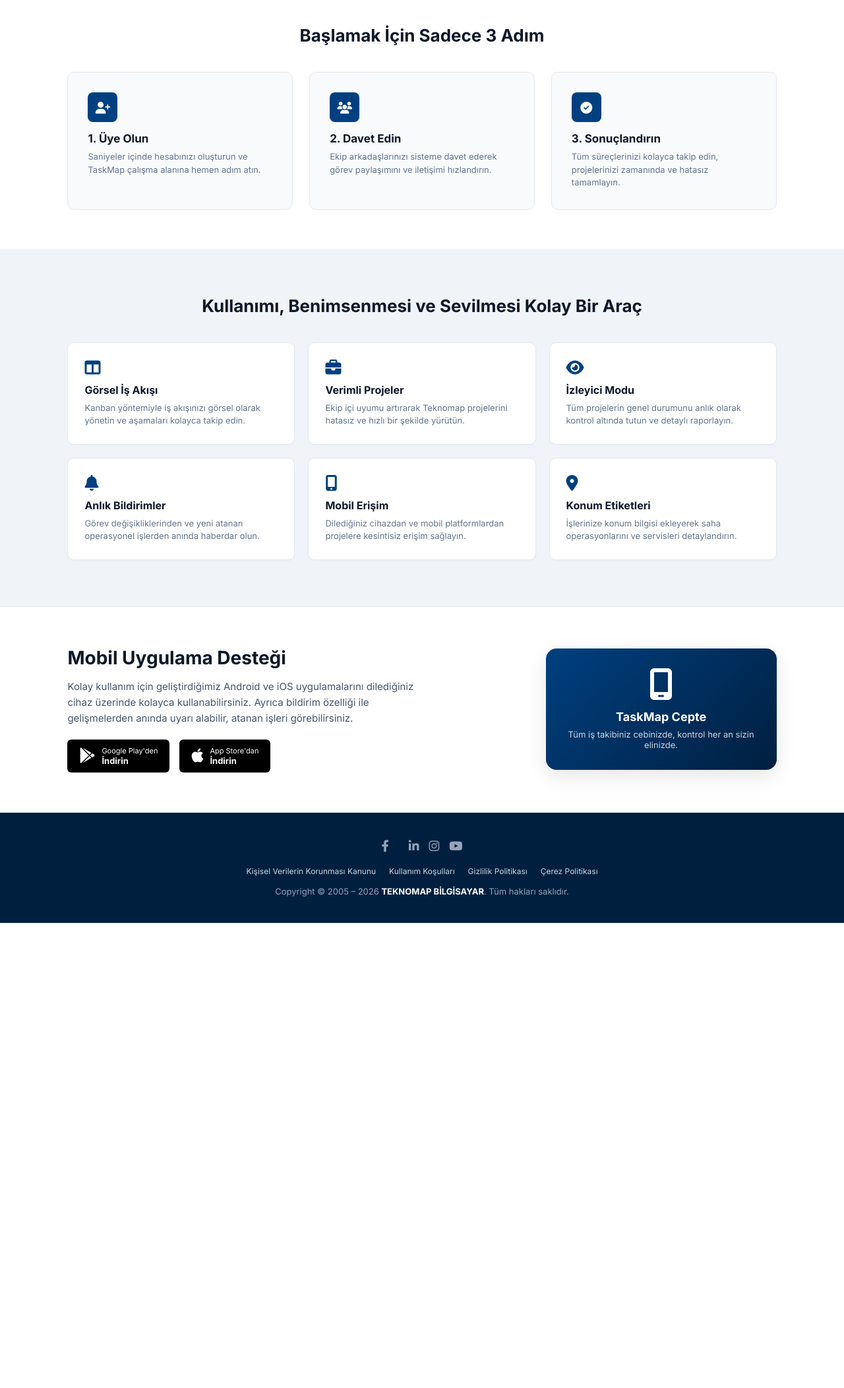
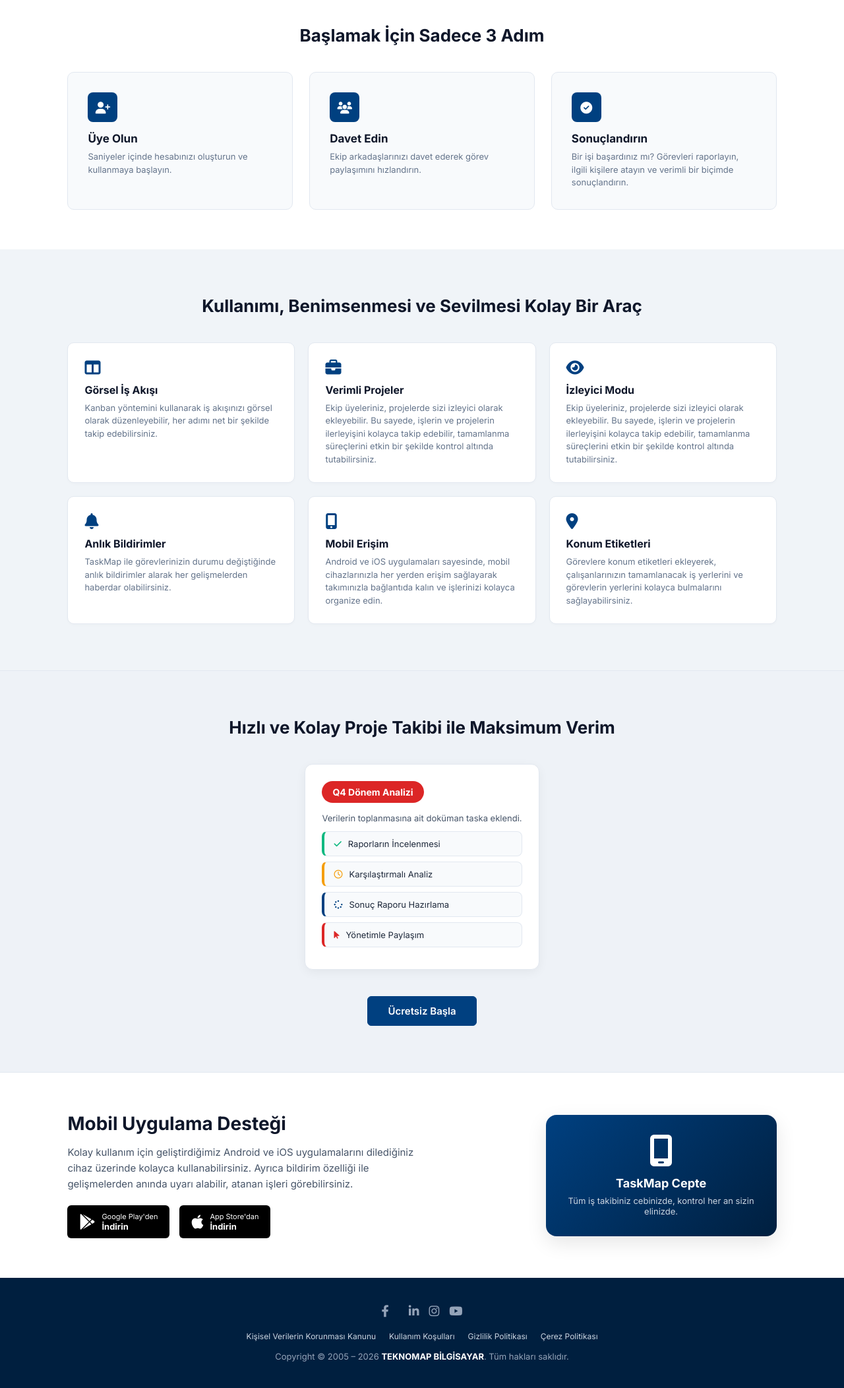
Before and after one commit to miran4726/taskmap, a Flask app: page / in a window 1280 px wide. Shown: the part 444-2548 px from the top of the page at 66% size. Before the commit the page ends 1843 px from the top, so only its background shows below. Run offline with Flask 3, Linux system fonts and the light colour scheme.

Commit message:
Update index.html

```diff
--- a/templates/index.html
+++ b/templates/index.html
@@ -45,12 +45,12 @@
         .steps-section { padding: 60px 8%; text-align: center; background: #ffffff; }
         .steps-section h2 { font-size: 26px; color: #0f172a; margin-bottom: 40px; }
         .steps-grid { display: grid; grid-template-columns: repeat(3, 1fr); gap: 25px; text-align: left; }
-        .step-box { background: #f8fafc; padding: 30px; border-radius: 10px; border: 1px solid #e2e8f0; position: relative; }
+        .step-box { background: #f8fafc; padding: 30px; border-radius: 10px; border: 1px solid #e2e8f0; }
         .step-icon { width: 45px; height: 45px; background: #004080; color: #fff; border-radius: 8px; display: flex; align-items: center; justify-content: center; font-size: 18px; margin-bottom: 15px; }
         .step-box h3 { font-size: 17px; color: #0f172a; margin-bottom: 8px; }
         .step-box p { font-size: 13px; color: #64748b; line-height: 1.5; }
 
-        /* Kapsamlı Özellikler Grid Bölümü */
+        /* Özellikler Grid Bölümü (Gelen Görseldeki Tam Metinlerle) */
         .features-section { padding: 70px 8%; background: #f0f4f8; text-align: center; }
         .features-section h2 { font-size: 26px; color: #0f172a; margin-bottom: 40px; }
         .feature-grid { display: grid; grid-template-columns: repeat(3, 1fr); gap: 20px; text-align: left; }
@@ -59,13 +59,20 @@
         .feature-card h4 { font-size: 16px; color: #0f172a; margin-bottom: 8px; }
         .feature-card p { font-size: 13px; color: #64748b; line-height: 1.5; }
 
-        /* Mobil Uygulama Tanıtım Alanı (Ekran Görüntüsündeki Gibi) */
-        .mobile-banner { padding: 60px 8%; background: #ffffff; display: flex; align-items: center; justify-content: space-between; gap: 40px; border-top: 1px solid #e2e8f0; border-bottom: 1px solid #e2e8f0; }
+        /* Yeni Eklenen: Hızlı ve Kolay Proje Takibi Bölümü */
+        .efficiency-section { padding: 70px 8%; background: #eef2f7; text-align: center; border-top: 1px solid #e2e8f0; border-bottom: 1px solid #e2e8f0; }
+        .efficiency-section h2 { font-size: 26px; color: #0f172a; margin-bottom: 40px; }
+        .efficiency-showcase { display: flex; justify-content: center; align-items: center; gap: 30px; flex-wrap: wrap; margin-bottom: 40px; }
+        .analiz-badge { background: #dc2626; color: #fff; padding: 8px 16px; border-radius: 20px; font-weight: bold; font-size: 14px; display: inline-block; margin-bottom: 15px; }
+        .chat-bubble-container { background: #fff; padding: 25px; border-radius: 12px; box-shadow: 0 4px 15px rgba(0,0,0,0.05); max-width: 500px; text-align: left; border: 1px solid #e2e8f0; }
+        .bubble-item { background: #f8fafc; padding: 10px 14px; border-radius: 8px; margin-bottom: 8px; font-size: 13px; border: 1px solid #e2e8f0; display: flex; align-items: center; gap: 10px; }
+
+        /* Mobil Uygulama Desteği Alanı */
+        .mobile-banner { padding: 60px 8%; background: #ffffff; display: flex; align-items: center; justify-content: space-between; gap: 40px; }
         .mobile-content { max-width: 550px; }
         .mobile-content h2 { font-size: 28px; color: #0f172a; margin-bottom: 15px; }
         .mobile-content p { font-size: 15px; color: #475569; line-height: 1.6; margin-bottom: 20px; }
         .store-badges { display: flex; gap: 15px; }
-        .store-badges img { height: 40px; object-fit: contain; cursor: pointer; }
         .mobile-image-mockup { background: linear-gradient(135deg, #004080 0%, #001f3f 100%); padding: 30px; border-radius: 16px; color: #fff; text-align: center; width: 350px; box-shadow: 0 10px 30px rgba(0,0,0,0.1); }
 
         /* Footer */
@@ -131,57 +138,82 @@
         <div class="steps-grid">
             <div class="step-box">
                 <div class="step-icon"><i class="fa-solid fa-user-plus"></i></div>
-                <h3>1. Üye Olun</h3>
-                <p>Saniyeler içinde hesabınızı oluşturun ve TaskMap çalışma alanına hemen adım atın.</p>
+                <h3>Üye Olun</h3>
+                <p>Saniyeler içinde hesabınızı oluşturun ve kullanmaya başlayın.</p>
             </div>
             <div class="step-box">
                 <div class="step-icon"><i class="fa-solid fa-users"></i></div>
-                <h3>2. Davet Edin</h3>
-                <p>Ekip arkadaşlarınızı sisteme davet ederek görev paylaşımını ve iletişimi hızlandırın.</p>
+                <h3>Davet Edin</h3>
+                <p>Ekip arkadaşlarınızı davet ederek görev paylaşımını hızlandırın.</p>
             </div>
             <div class="step-box">
                 <div class="step-icon"><i class="fa-solid fa-circle-check"></i></div>
-                <h3>3. Sonuçlandırın</h3>
-                <p>Tüm süreçlerinizi kolayca takip edin, projelerinizi zamanında ve hatasız tamamlayın.</p>
+                <h3>Sonuçlandırın</h3>
+                <p>Bir işi başardınız mı? Görevleri raporlayın, ilgili kişilere atayın ve verimli bir biçimde sonuçlandırın.</p>
             </div>
         </div>
     </section>
 
-    <!-- Özellikler Izgarası -->
+    <!-- Özellikler Izgarası (Gelen Görseldeki Metinler) -->
     <section class="features-section" id="features">
         <h2>Kullanımı, Benimsenmesi ve Sevilmesi Kolay Bir Araç</h2>
         <div class="feature-grid">
             <div class="feature-card">
                 <i class="fa-solid fa-columns"></i>
                 <h4>Görsel İş Akışı</h4>
-                <p>Kanban yöntemiyle iş akışınızı görsel olarak yönetin ve aşamaları kolayca takip edin.</p>
+                <p>Kanban yöntemini kullanarak iş akışınızı görsel olarak düzenleyebilir, her adımı net bir şekilde takip edebilirsiniz.</p>
             </div>
             <div class="feature-card">
                 <i class="fa-solid fa-briefcase"></i>
                 <h4>Verimli Projeler</h4>
-                <p>Ekip içi uyumu artırarak Teknomap projelerini hatasız ve hızlı bir şekilde yürütün.</p>
+                <p>Ekip üyeleriniz, projelerde sizi izleyici olarak ekleyebilir. Bu sayede, işlerin ve projelerin ilerleyişini kolayca takip edebilir, tamamlanma süreçlerini etkin bir şekilde kontrol altında tutabilirsiniz.</p>
             </div>
             <div class="feature-card">
                 <i class="fa-solid fa-eye"></i>
                 <h4>İzleyici Modu</h4>
-                <p>Tüm projelerin genel durumunu anlık olarak kontrol altında tutun ve detaylı raporlayın.</p>
+                <p>Ekip üyeleriniz, projelerde sizi izleyici olarak ekleyebilir. Bu sayede, işlerin ve projelerin ilerleyişini kolayca takip edebilir, tamamlanma süreçlerini etkin bir şekilde kontrol altında tutabilirsiniz.</p>
             </div>
             <div class="feature-card">
                 <i class="fa-solid fa-bell"></i>
                 <h4>Anlık Bildirimler</h4>
-                <p>Görev değişikliklerinden ve yeni atanan operasyonel işlerden anında haberdar olun.</p>
+                <p>TaskMap ile görevlerinizin durumu değiştiğinde anlık bildirimler alarak her gelişmelerden haberdar olabilirsiniz.</p>
             </div>
             <div class="feature-card">
                 <i class="fa-solid fa-mobile-screen-button"></i>
                 <h4>Mobil Erişim</h4>
-                <p>Dilediğiniz cihazdan ve mobil platformlardan projelere kesintisiz erişim sağlayın.</p>
+                <p>Android ve iOS uygulamaları sayesinde, mobil cihazlarınızla her yerden erişim sağlayarak takımınızla bağlantıda kalın ve işlerinizi kolayca organize edin.</p>
             </div>
             <div class="feature-card">
                 <i class="fa-solid fa-location-dot"></i>
                 <h4>Konum Etiketleri</h4>
-                <p>İşlerinize konum bilgisi ekleyerek saha operasyonlarını ve servisleri detaylandırın.</p>
+                <p>Görevlere konum etiketleri ekleyerek, çalışanlarınızın tamamlanacak iş yerlerini ve görevlerin yerlerini kolayca bulmalarını sağlayabilirsiniz.</p>
             </div>
         </div>
+    </section>
+
+    <!-- Yeni Eklenen Bölüm: Hızlı ve Kolay Proje Takibi ile Maksimum Verim -->
+    <section class="efficiency-section">
+        <h2>Hızlı ve Kolay Proje Takibi ile Maksimum Verim</h2>
+        <div class="efficiency-showcase">
+            <div class="chat-bubble-container">
+                <div class="analiz-badge">Q4 Dönem Analizi</div>
+                <p style="font-size: 13px; color: #475569; margin-bottom: 12px;">Verilerin toplanmasına ait doküman taska eklendi.</p>
+
+                <div class="bubble-item" style="border-left: 4px solid #10b981;">
+                    <i class="fa-solid fa-check" style="color: #10b981;"></i> Raporların İncelenmesi
+                </div>
+                <div class="bubble-item" style="border-left: 4px solid #f59e0b;">
+                    <i class="fa-regular fa-clock" style="color: #f59e0b;"></i> Karşılaştırmalı Analiz
+                </div>
+                <div class="bubble-item" style="border-left: 4px solid #004080;">
+                    <i class="fa-solid fa-spinner" style="color: #004080;"></i> Sonuç Raporu Hazırlama
+                </div>
+                <div class="bubble-item" style="border-left: 4px solid #dc2626;">
+                    <i class="fa-solid fa-arrow-pointer" style="color: #dc2626;"></i> Yönetimle Paylaşım
+                </div>
+            </div>
+        </div>
+        <a href="/login" class="btn btn-solid" style="padding: 12px 30px; font-size: 15px;">Ücretsiz Başla</a>
     </section>
 
     <!-- Mobil Uygulama Desteği Alanı -->
```
